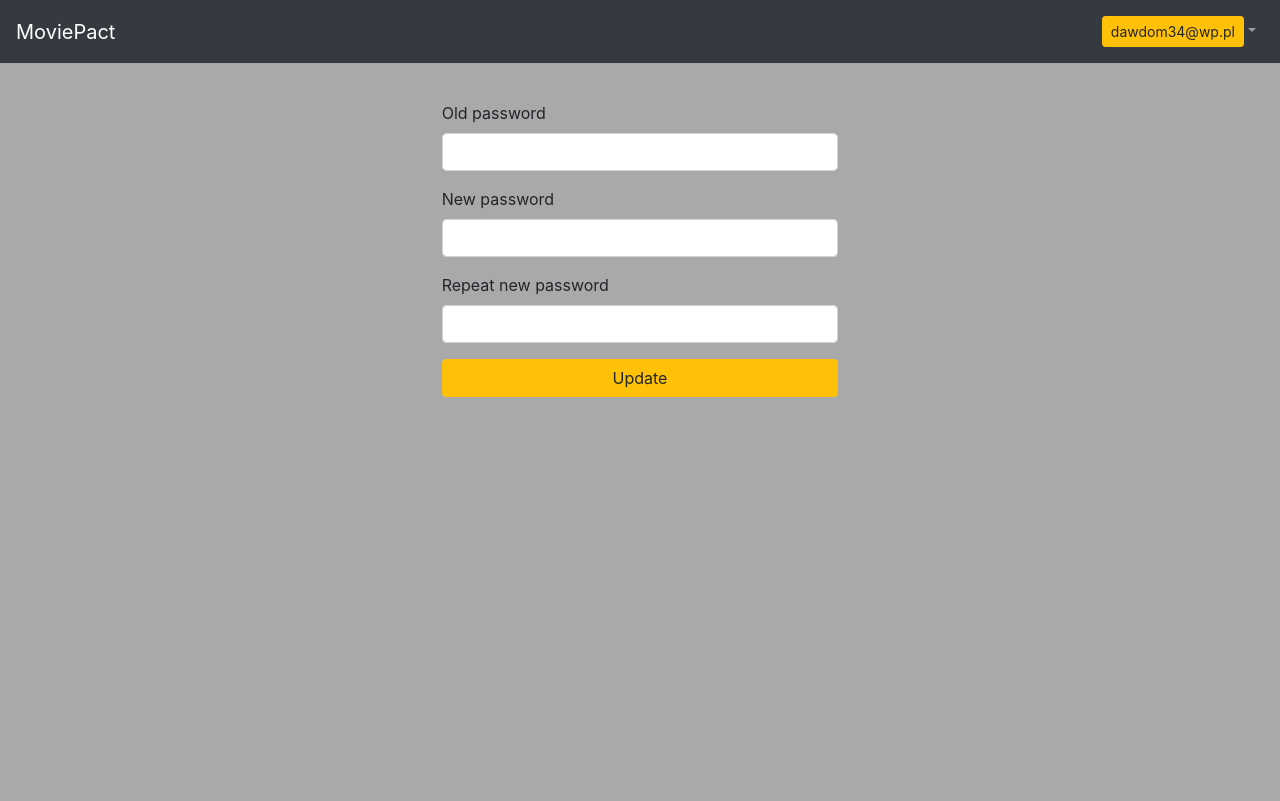
After one commit to dawdom34/MoviePact, a Django app: page /password_change/ in a window 1280 px wide. The commit adds this page. Run offline with Django 4.2, Linux system fonts and the light colour scheme; a user stored in the database is signed in; some libraries are stand-ins or nearby versions.

Commit message:
Users password reser/change functionality

```diff
--- a/moviepact/urls.py
+++ b/moviepact/urls.py
@@ -15,13 +15,32 @@ Including another URLconf
 """
 from django.contrib import admin
 from django.urls import path
+from django.contrib.auth import views as auth_views
+
 from .views import home_page_view
 from users.views import login_view, register_view, logout_view
 
 urlpatterns = [
+    # Admin
     path('admin/', admin.site.urls),
-    path('', home_page_view, name='home'),
+
+    # Auth
     path('login/', login_view, name='login'),
     path('logout/', logout_view, name='logout'),
     path('register/', register_view, name='register'),
+
+    # Home page
+    path('', home_page_view, name='home'),
+
+    # Password change
+    path('password_change/', auth_views.PasswordChangeView.as_view(template_name='password_reset/password_change.html'), name='password_change'),
+    path('password_change_done/', auth_views.PasswordChangeView.as_view(template_name='password_reset/password_change_done.html'), name='password_change_done'),
+
+    # Password reset
+    path('password_reset/', auth_views.PasswordResetView.as_view(template_name='password_reset/password_reset_form.html'), name='password_reset'),
+    path('reset/<uidb64>/<token>/', auth_views.PasswordResetConfirmView.as_view(), name='password_reset_confirm'),
+    path('reset/done/', auth_views.PasswordResetCompleteView.as_view(
+        template_name='password_reset/password_reset_complete.html'), name='password_reset_complete'),
+    path('password_reset/done/', auth_views.PasswordResetCompleteView.as_view(
+        template_name='password_reset/password_reset_done.html'), name='password_reset_done'),
 ]
--- a/templates/moviepact/header.html
+++ b/templates/moviepact/header.html
@@ -5,7 +5,7 @@
 
 				<button class="navbar-toggler" type="button" data-toggle="collapse" data-target="#bs-example-navbar-collapse-1">
 					<span class="navbar-toggler-icon"></span>
-				</button> <a class="navbar-brand" href="#">MoviePact</a>
+				</button> <a class="navbar-brand" href="{% url 'home' %}">MoviePact</a>
 				<div class="collapse navbar-collapse" id="bs-example-navbar-collapse-1">
 					<ul class="navbar-nav ml-md-auto">
 						<li class="nav-item dropdown">
@@ -15,7 +15,7 @@
                             </button></a>
 							<div class="dropdown-menu dropdown-menu-right" aria-labelledby="navbarDropdownMenuLink">
 								 <a class="dropdown-item" href="#">My tickets</a>
-								 <a class="dropdown-item" href="#">Change password</a>
+								 <a class="dropdown-item" href="{% url 'password_change' %}">Change password</a>
 								<div class="dropdown-divider">
 								</div> <a class="dropdown-item" href="{% url 'logout' %}">Logout</a>
 							</div>
--- /dev/null
+++ b/templates/password_reset/password_change.html
@@ -0,0 +1,46 @@
+{% extends 'moviepact/base.html' %}
+
+{% block content %}
+
+<div class="container-fluid" style="padding-top: 100px;">
+	<div class="row">
+		<div class="col-md-4">
+		</div>
+		<div class="col-md-4">
+            <form role="form" method="post">{% csrf_token %}
+				<div class="form-group">
+					<label for="InputEmail">
+						Old password
+					</label>
+					<input name="old_password" class="form-control" type="password" id="id_old_password" required="true">
+				</div>
+				<div class="form-group">
+					<label for="InputName">
+						New password
+					</label>
+					<input name="new_password1" class="form-control" type="password" id="id_new_password1" required="true">
+				</div>
+				<div class="form-group">
+					<label for="InputSurname">
+						Repeat new password
+					</label>
+					<input name="new_password2" class="form-control" type="password" id="id_new_password2" required="true">
+				</div>
+
+
+				{% for field in form %}
+                    {% for error in field.errors %}
+                    <p style="color: red">{{ error }}</p>
+                    {% endfor %}
+                {% endfor %}
+			    <button id="id_submit_btn" type="submit" class="btn btn-block btn-warning">
+				    Update
+			    </button>
+            </form>
+		</div>
+		<div class="col-md-4">
+		</div>
+	</div>
+</div>
+
+{% endblock %}
--- /dev/null
+++ b/templates/password_reset/password_reset_subject.txt
@@ -0,0 +1 @@
+MoviePact password reset
--- a/templates/users/login.html
+++ b/templates/users/login.html
@@ -37,6 +37,9 @@
 					Login
 				</button>
 			</form>
+			<div class="d-flex flex-column my-4">
+				<a class="m-auto" href="{% url 'password_reset' %}">Forgot password?</a>
+			</div>
 		</div>
 		<div class="col-md-4">
 		</div>
```
Also changed, not shown: moviepact/settings.py (+10 -0 lines), templates/password_reset/password_change_done.html (added, +11 -0 lines), templates/password_reset/password_reset_complete.html (added, +10 -0 lines), templates/password_reset/password_reset_done.html (added, +20 -0 lines), templates/password_reset/password_reset_email.html (added, +12 -0 lines), templates/password_reset/password_reset_form.html (added, +21 -0 lines), users/backends.py (added, +21 -0 lines), db.sqlite3.
